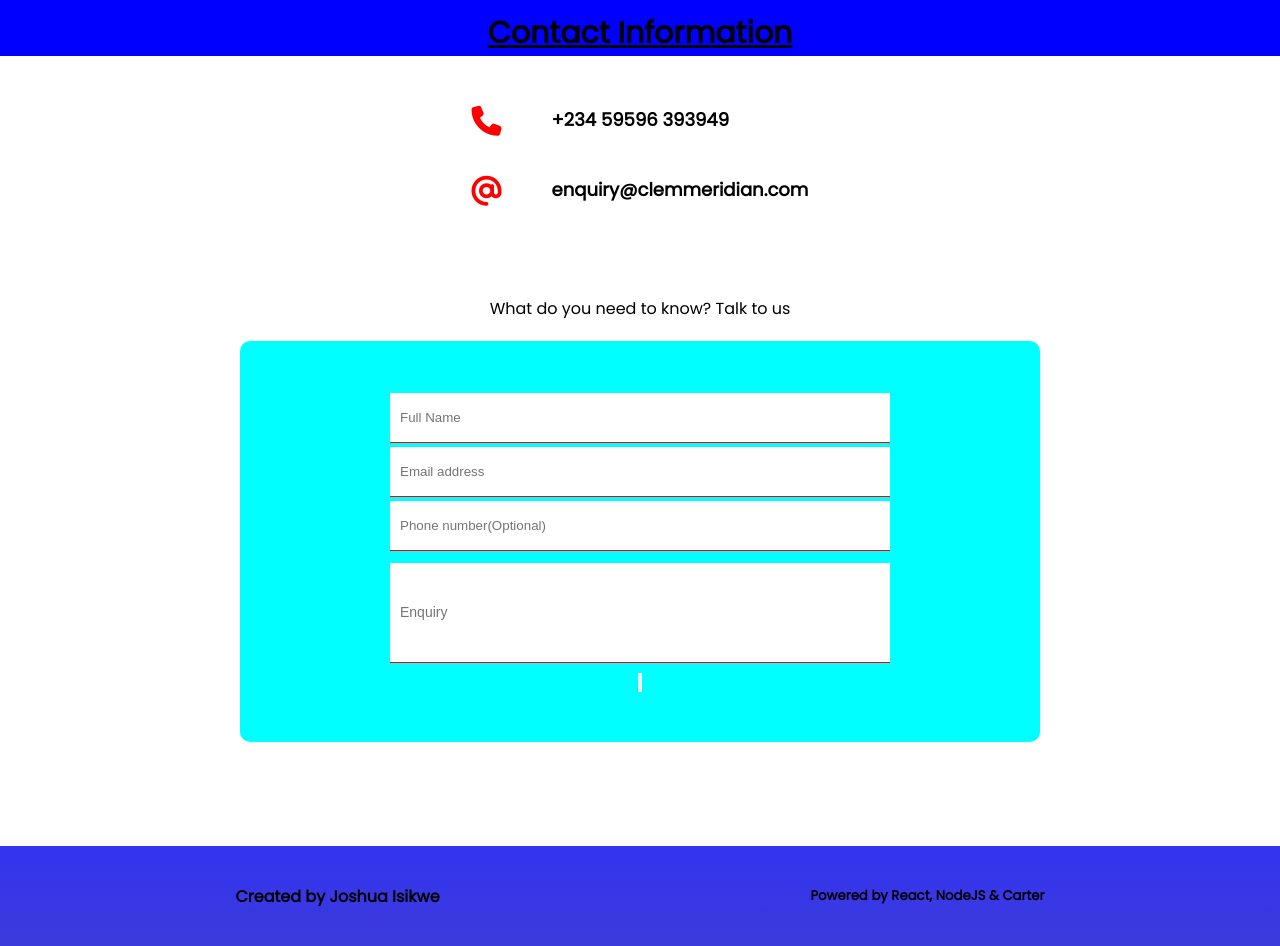
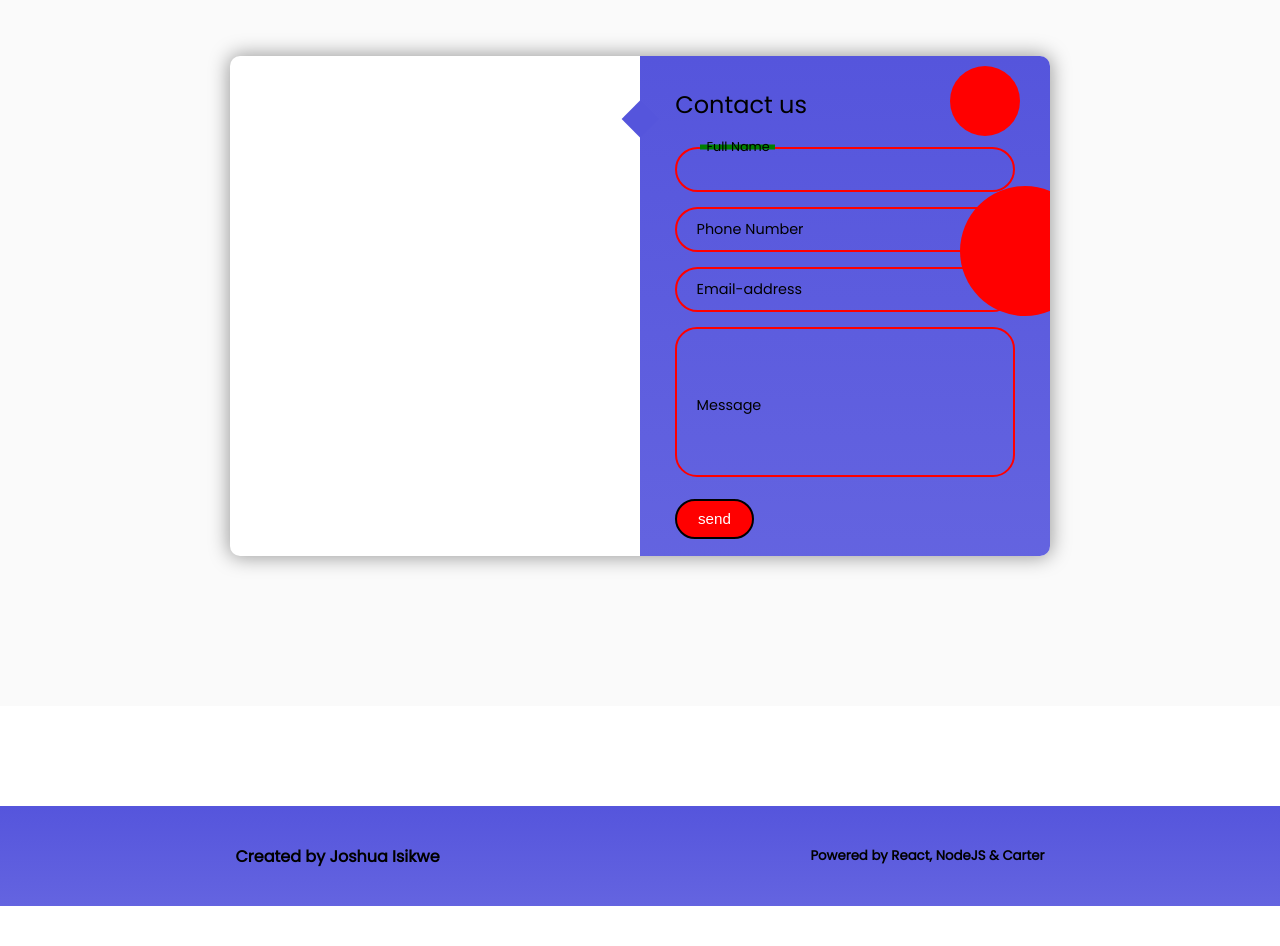
Before and after one commit to JoshuaIsikwe/Clemmeridian, a React (Create React App) app: page /contact in a window 1280 px wide. Shown: the part 440-1386 px from the top of the page. After the commit the page ends 1346 px from the top, so only its background shows below. Built offline with nearby package versions, Linux system fonts and the light colour scheme.

Commit message:
New Contact Page

```diff
--- a/src/App.css
+++ b/src/App.css
@@ -8,5 +8,4 @@
   padding: 0;
   margin: 0;
   scroll-behavior: smooth;
-
 }
--- a/src/components/Contact.jsx
+++ b/src/components/Contact.jsx
@@ -1,27 +1,57 @@
 import React from 'react'
+
+const inputs = document.querySelectorAll(".input");
+function focusFunc(){
+  let parent = this.parentNode;
+  parent.classList.add("focus")
+}
+
+inputs.forEach((input) =>{
+  input.addEventListener("focus", focusFunc);
+})
 
 const Contact = () => {
   return (
    <div className="contact">
-     <div className="contact-banner">
-        <h1>Contact us</h1>
-     </div>
-      <div className='contact-container'>
-      <h1>Contact Information</h1>
-      <div className="contact-information">
-        <div className="info-items"><i class="fa-solid fa-phone"></i><p>+234 59596 393949</p>
+     <div className="page-title">
+            <h1>Contact us</h1>
+            <div className='line'></div>
         </div>
-        <div className="info-items"><i class="fa-solid fa-at"></i><p>enquiry@clemmeridian.com</p>
+
+    <div className="contact-container">
+      <div className="form">
+        <div className="contact-info">
+
         </div>
-      </div>
-      <p>What do you need to know? Talk to us</p>
-      <div className='contact-form'>
-          <input className='input' placeholder='Full Name' type="text" />
-          <input className='input' placeholder='Email address' type="text" />
-          <input className='input' placeholder='Phone number(Optional)' type="text" />
-          <input className='text-area' placeholder='Enquiry' type="text" />
-          <input type="button" className='btn' name='Submit' />
+        <div className="contact-form">
+          <span className="circle one"></span>
+          <span className="circle two"></span>
 
+          <form action="">
+            <h3 className='form-title'>Contact us</h3>
+            <div className="input-container focus">
+              <input type="text" name='name' className='input'/>
+              <label htmlFor=""> Full Name</label>
+              <span>Full name</span>
+            </div>
+            <div className="input-container">
+              <input type="tel" name='number' className='input'/>
+              <label htmlFor="">Phone Number</label>
+              <span>Phone number</span>
+            </div>
+            <div className="input-container">
+              <input type="email" name='email' className='input'/>
+              <label htmlFor=""> Email-address</label>
+              <span>Email-address</span>
+            </div>
+            <div className="input-container">
+              <textarea name="message" className='input'></textarea>
+              <label htmlFor="">Message</label>
+              <span>Message</span>
+            </div>
+            <input type="submit" value="send" className="btn"/>
+          </form>
+        </div>
       </div>
     </div>
    </div>
--- a/src/components/Home.jsx
+++ b/src/components/Home.jsx
@@ -15,7 +15,7 @@ const Home = () => {
             <img src={africa} alt="africa" />
             </div>
             <div className='desc-right'>
-              <h2>Untitled</h2>
+              <h2>Clemmeridian Group</h2>
 
               <p>Clemmeridian Group is a consulting and business development agency with a pan-African focus. With over 30 years of shared shareholder's expertise, Clemmeridian Group takes pride in providing superior Consulting & Advisory Services, Investment, and Trade across Africa. Creating access and services for a class of potential investors by providing investment management and other financial services to intended investors and those looking to explore more about the African market. </p>
               <p>As the decision to invest in Africa becomes more prevalent, we are here to assist you in uncovering economic opportunities that match your focus, assessing potential risks, and navigating through the roadblocks to your intended destination.</p>
--- a/src/components/Navbar.jsx
+++ b/src/components/Navbar.jsx
@@ -2,7 +2,7 @@ import React, { Component } from 'react';
 import PropTypes from 'prop-types';
 import { Link } from 'react-router-dom';
 import "./style.css"
-import logo from "../images/logo.png"
+//import logo from "../images/logo.png"
 
 class Navbar extends Component {
   constructor(props) {
@@ -18,7 +18,6 @@ class Navbar extends Component {
       <nav>
       <div className='logo'>
       <Link className='logo-link' to="/"><h4>Clemmeridian</h4></Link>
-      <img src={logo} alt="" />
       </div>
       <ul className={this.state.clicked ? 'nav-links active': 'nav-links'}>
           <Link className='nav-li' to="/">Home</Link>
--- a/src/components/style.css
+++ b/src/components/style.css
@@ -18,6 +18,7 @@ nav{
     text-decoration: none;
     color: red;
     letter-spacing: 2px;
+    font-size: 25px;
 }
 
 .nav-links{
@@ -47,7 +48,7 @@ nav{
 
 .home-header{
     height: 70vh;
-    background-color: blueviolet;
+    background-color: #fafafa;
     text-align: center;
     justify-content: center;
     display: flex;
@@ -82,8 +83,12 @@ nav{
     flex-direction: column;
     margin: 50px;
 }
+.desc-right h2{
+    text-transform: uppercase;
+    font-size: 33px;
+}
 .home-services{
-   background-color: black;
+   background-image: linear-gradient(red,blue);
    width: 100%;
    padding: 100px 0px;
 }
@@ -111,6 +116,7 @@ nav{
     position: relative;
     overflow: hidden;
     text-align: center;
+    box-shadow: 0 0  20px 1px rgba(0, 0, 0, 0.6);
 }
 .card i{
     font-size: 50px;
@@ -195,25 +201,44 @@ nav{
 }
 .about-card{
     color: blue;
-    background-color: black;
+    background-color: #fafafa;
     padding: 40px;
     flex: 1;
 }
+.values-section{
+    display: flex;
+    justify-content: space-between;
+    margin: 50px;
+    flex-wrap: wrap;
+}
+.value-item{
+    display: flex;
+
+}
+.value-item-text{
+    display: flex;
+    flex-direction: column;
+    text-align: left;
+}
+.value-item h2{
+    color: red;
+}
+.value-item i{
+    font-size: 22px;
+    color: red;
+    margin-right: 10px;
+}
+
 .values{
     color: blue;
     width: 80%;
     padding: 40px;
 }
-.values ul{
-    margin-left: 330px;
-    text-align: justify;
-    list-style: armenian;
-    list-style-position: inside;
-}
+
 .company-structure{
     display: flex;
     flex-direction: column;
-
+    background-color: #fafafa;
 }
 .structure-1, .structure-2{
     display: flex;
@@ -251,94 +276,176 @@ nav{
     margin: auto;
 }
 /*Contact Page*/
-.contact{
-    height: max-content;
-}
-.contact-banner{
-    background: blue;
-    height: 50vh;
-    color: white;
-
+.contact-container{
+    position: relative;
+    width: 100%;
+    min-height: 100vh;
+    padding: 2rem;
+    background-color: #fafafa;
     display: flex;
     align-items: center;
+    justify-content: center;
 }
-.contact-banner h1{
-    font-size: 60px;
-    margin-left: 100px;
+.form{
+    width: 100%;
+    max-width: 820px;
+    height: 500px;
+    background-color: #fff;
+    border-radius: 10px;
+    box-shadow: 0 0  20px 1px rgba(0, 0, 0, 0.4);
+    z-index: 1000;
+    overflow: hidden;
+    display: grid;
+    grid-template-columns: repeat(2, 1fr);
+    text-align: left;
 }
-.contact-container{
-    margin-top: 50px;
-    display: flex;
-    flex-direction: column;
-    align-items: center;
-    justify-content: center;
-    height: 80vh;
-    background-color: white;
+.contact-form{
+    background: linear-gradient(rgb(85, 85, 220),rgb(100, 100, 224));
+    position: relative;
 }
-.contact-container h1{
-    text-decoration: underline;
-    font-size: 30px;
+.circle{
+    border-radius: 50%;
+    background: red;
+    position: absolute;
 }
-.contact-information{
-    margin-top: 50px;
-    display: flex;
-    flex-direction: column;
-    margin-bottom: 50px;
+.circle.one{
+    width:130px;
+    height: 130px;
+    top: 130px;
+    right: -40px;
 }
-.info-items{
-    display: flex;
-    margin-bottom: 40px;
+.circle.two{
+    width:70px;
+    height: 70px;
+    top: 10px;
+    right: 30px;
 }
-.info-items i{
-    font-size: 30px;
-    margin-right: 50px;
-    color: red;
+.contact-form::before{
+    content: "";
+    position: absolute;
+    width: 26px;
+    height: 26px;
+    background-color: rgb(85, 85, 220);
+    transform: rotate(45deg);
+    top:50px;
+    left: -13px;
 }
-.info-items p{
-    font-size: 18px;
-    font-weight: bold;
+form{
+    padding: 2.3rem 2.2rem;
+    z-index: 10;
+    overflow: hidden;
+    position: relative;
 }
+.form-title{
+    font-weight: 500;
+    font-size: 1.5rem;
+    line-height: 1;
+    margin-bottom: 30px;
+}
+.input-container{
+    position: relative;
+    margin: 15px 0;
+}
+label{
 
-.contact-form{
-    margin-top: 20px;
-    display: flex;
-    flex-direction: column;
-    align-items: center;
-    justify-content: center;
-    width: 800px;
-    background-color: aqua;
-    padding: 50px;
-    border-radius: 10px;
-    margin-bottom: 100px;
 }
 .input{
-    width: 500px;
-    border: none;
-    margin: 2px;
-    padding: 10px;
-    height: 50px;
-    border-bottom: 1px solid red;
+    width: 100%;
+    outline: none;
+    border: 2px solid red;
+    background: none;
+    padding: 10px 20px;
+    color: #fff;
+    font-size: 18px;
+    letter-spacing: 0.5px;
+    font-weight: 500px;
+    border-radius: 25px;
+    transition: .3s;
 }
-.input:focus, .text-area:focus{
+textarea.input{
+    padding: 15px 20px;
+    min-height: 150px;
+    border-radius: 22px;
+    resize: none;
+    overflow-y: auto;
+}
+.input-container label{
+    position: absolute;
+    top: 50%;
+    left: 15px;
+    transform: translateY(-50%);
+    padding: 0 0.4rem;
+    color: black;
+    font-weight: 400;
+    font-size: 0.9rem;
+    pointer-events: none;
+    z-index: 1000;
+    transition: 0.5s;
+}
+.input-container.textarea label{
+    top: 1rem;
+    transform: translateY(0);
+}
+.btn{
+    padding: 0.6rem 1.3rem;
+    background-color: red;
+    border: 2px solid black;
+    font-size: 0.95rem;
+    color: #fff;
+    border-radius: 25px;
     outline: none;
-    border-bottom: 3px solid rgb(59, 59, 219);
-    width: 600px;
+    cursor: pointer;
+    transition: 0.3;
+    margin: 0;
 }
-.text-area{
-    border: none;
-    border-bottom: 1px solid red;
-    width: 500px;
-    height: 100px;
-    margin: 10px 0px;
-    font-size: 14px;
-    padding-left: 10px;
+.btn:hover{
+    background-color: transparent;
+    color: #fff;
 }
+.input-container span{
+    position: absolute;
+    top: 0;
+    left: 25px;
+    transform: translateY(-50%);
+    font-size: 0.8rem;
+    padding: 0 0.4rem;
+    color: transparent;
+    pointer-events: none;
+    z-index: 500;
+}
+.input-container span::before, .input-container span::after{
+    content: "";
+    position: absolute;
+    width: 10%;
+    opacity: 0;
+    transition: .3s;
+    height: 5px;
+    background-color: green;
+    top: 50%;
+    transform: translateY(-50%);
+}
+.input-container span::before{
+    left: 50%;
+}
+.input-container span::after{
+    right: 50%;
+}
+.input-container.focus label{
+    top: 0;
+    transform: translateY(-50%);
+    left: 25px;
+    font-size: 0.8rem;
 
+}
+.input-container.focus span::before, .input-container.focus span::after{
+    width: 50%;
+    opacity: 1;
+}
 /*Footer*/
 .footer-container{
     padding: 50px;
     height: 10vh;
-    background: linear-gradient(rgb(51, 51, 241),rgb(59, 59, 219));
+    background: linear-gradient(rgb(85, 85, 220),rgb(100, 100, 224));
     color: black;
     display: flex;
     justify-content: space-around;
@@ -389,6 +496,13 @@ nav{
     font-size: 50px;
     opacity: 0.9;
 }
+.list{
+    display: flex;
+    flex-direction: column;
+    margin-left: 400px;
+    justify-content: center;
+    text-align: left;
+}
 /*Responsiveness*/
 
 /*Navbar*/
@@ -409,12 +523,13 @@ nav{
         left: -100%;
         width: 100%;
         flex-direction: column;
-        background: linear-gradient(rgb(51, 51, 241),rgb(59, 59, 219));
+        background: linear-gradient(rgb(85, 85, 220),rgb(100, 100, 224));
         opacity: 1;
         transition: all 0.6s ease;
+        z-index: 9999;
     }
 .nav-links.active{
-    background: linear-gradient(rgb(51, 51, 241),rgb(59, 59, 219));
+    background: linear-gradient(rgb(85, 85, 220),rgb(100, 100, 224));
     left: 0;
     opacity: 1;
     transition: all 0.6s ease;
@@ -424,6 +539,7 @@ nav{
 .nav-li{
     width: 100%;
     font-size: 18px;
+    color: white;
     padding: 2rem;
 }
 
```
Also changed, not shown: src/components/About.jsx (+26 -10 lines).
